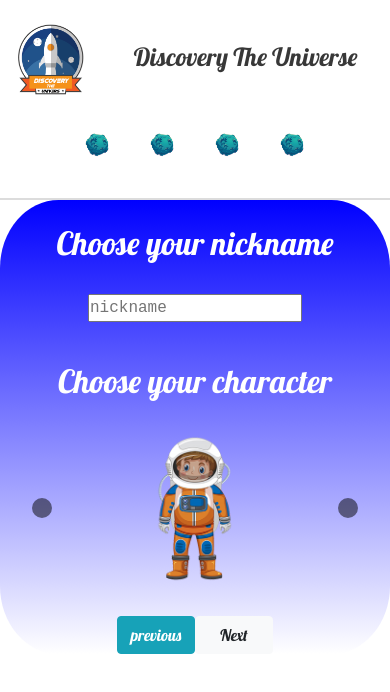
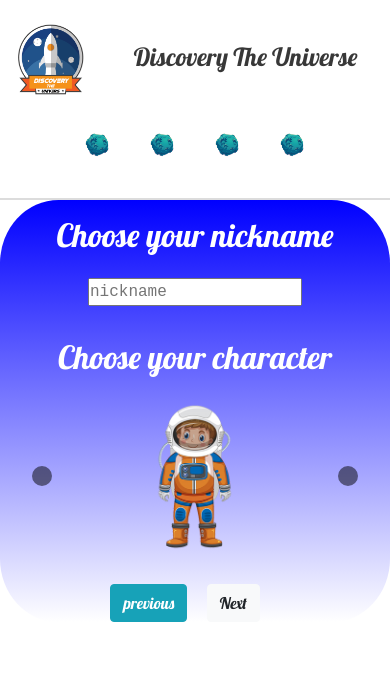
Before and after one commit to WildCodeSchool/laloupe-092019-projet2-team-rocket, a React (Create React App) app in the folder discover-the-universe/: page /ChoiceCharacter in a window 390 px wide. Shown: the top 692 px of the page. Built offline with nearby package versions, Linux system fonts and the light colour scheme.

Commit message:
finished

```diff
--- a/discover-the-universe/src/Components/ChoiceCharacter/ChoiceCharacter.css
+++ b/discover-the-universe/src/Components/ChoiceCharacter/ChoiceCharacter.css
@@ -94,7 +94,7 @@
 }
 
 h2{
-    padding:1.5rem;
+    padding:1rem;
 }
 
 @media screen and (max-width:500px){
--- a/discover-the-universe/src/Components/ChoicePlanets/ChoicePlanets.css
+++ b/discover-the-universe/src/Components/ChoicePlanets/ChoicePlanets.css
@@ -25,8 +25,9 @@ h3,h5{
     text-align: center;
     margin-top: 5%;
 
+}
 
-}
+
 
 
 @media screen and (max-width:500px){
--- a/discover-the-universe/src/Components/ChoicePlanets/SliderPlanets.jsx
+++ b/discover-the-universe/src/Components/ChoicePlanets/SliderPlanets.jsx
@@ -4,6 +4,7 @@ import { connect } from 'react-redux';
 import {Carousel,CarouselItem,CarouselControl,CarouselIndicators,CarouselCaption} from 'reactstrap';
 import LinkButton from '../LinkButton';
 import {SELECT_PLANET, SELECT_PLANET_PICTURE} from '../actionTypes';
+import './SliderPlanet.css'
 
 
 class Sliderclass extends React.Component{
@@ -100,7 +101,7 @@ class Sliderclass extends React.Component{
       <Fragment>
           {this.currentPlanet()}
           {this.currentPlanetPicture()}
-          {this.currentPlanet.id === "mars" ? this.currentPlanet():""}
+          <p className="name-planet">{this.currentPlanet.id === "mars" ? this.currentPlanet():""}</p>
           <NavBar />
           <div className="">
             <h3>{this.props.lang.choicePlanet[0]}</h3>
--- a/discover-the-universe/src/Components/DisplayPlanet/Planets.css
+++ b/discover-the-universe/src/Components/DisplayPlanet/Planets.css
@@ -107,8 +107,8 @@ top: 100%;
         left: 5%;
     }
     .btn-ChoiceCharacter{
-        width:20%;
-        font-size: 1rem!important;
+      margin-right: 5%;
+
     }
 
 
@@ -158,7 +158,8 @@ top: 100%;
     }
     .btn-ChoiceCharacter{
         width:20%;
-        font-size: 1.5rem!important;
+        margin-right: 5%;
+
     }
 
 
@@ -188,7 +189,7 @@ top: 100%;
         font-size: 25px;
         left: 20%;
         text-align: center;
-        line-height: 80px;
+        line-height: 40px;
     }
     .bubble-text::after{
         border-left:10px solid transparent;
@@ -214,7 +215,8 @@ top: 100%;
 
     .btn-ChoiceCharacter{
         width:20%;
-        font-size: 1.5rem!important;
+        margin-right: 5%;
+
     }
 
 
--- a/discover-the-universe/src/Components/HomePage/Nav/NavBar.css
+++ b/discover-the-universe/src/Components/HomePage/Nav/NavBar.css
@@ -15,3 +15,11 @@ title{
     background-color: transparent;
     border:none;
 }
+
+@media screen and (min-width:501px) and (max-width:1023px){
+    .LinkButton-logo-NavBar img{
+        background-color: transparent;
+        border:none;
+        width:70px;
+    }
+}
```
Also changed, not shown: discover-the-universe/src/Components/ChoicePlanets/SliderPlanet.css (added).
